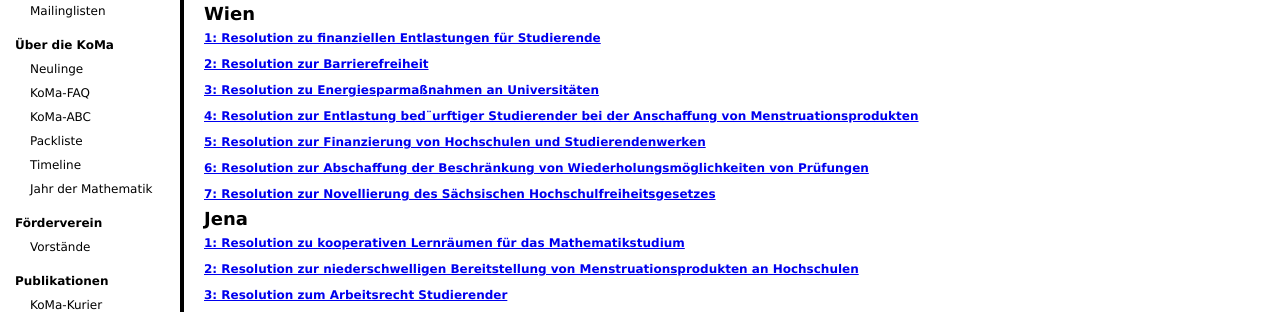
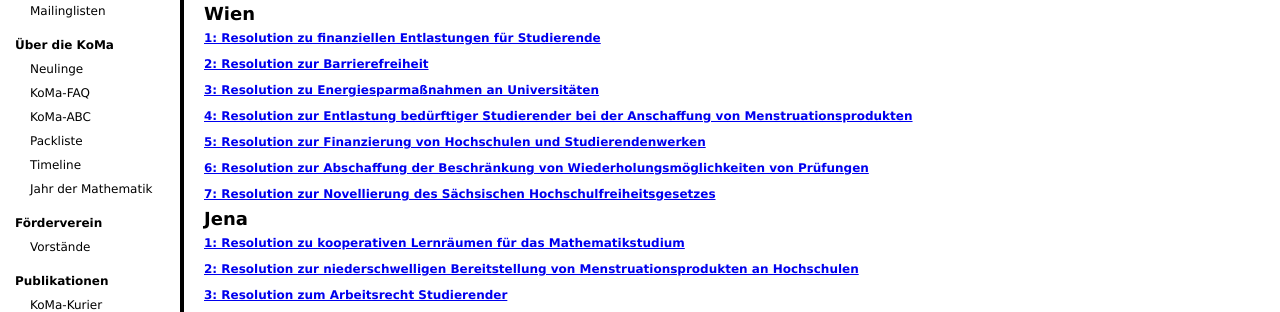
Before and after one commit to Die-KoMa/die-koma.org, a Jekyll site: the page built from publikationen/resolutionen/index.md, in a window 1280 px wide and 900 px high. Shown: the part 263-575 px from the top of the window. Built offline with Jekyll 4.4.1, drawn with Linux system fonts in a browser that asks for light colours.

Commit message:
Fix another typo

```diff
--- a/publikationen/resolutionen/index.md
+++ b/publikationen/resolutionen/index.md
@@ -16,7 +16,7 @@ Hier sind die von den verschiedenen KoMata verabschiedeten Resolutionen zu finde
 
 [**3: Resolution zu Energiesparmaßnahmen an Universitäten**](https://file.komapedia.org/87_3.pdf)
 
-[**4: Resolution zur Entlastung bed¨urftiger Studierender bei der Anschaffung von Menstruationsprodukten**](https://file.komapedia.org/87_4.pdf)
+[**4: Resolution zur Entlastung bedürftiger Studierender bei der Anschaffung von Menstruationsprodukten**](https://file.komapedia.org/87_4.pdf)
 
 [**5: Resolution zur Finanzierung von Hochschulen und Studierendenwerken**](https://file.komapedia.org/87_5.pdf)
 
```
